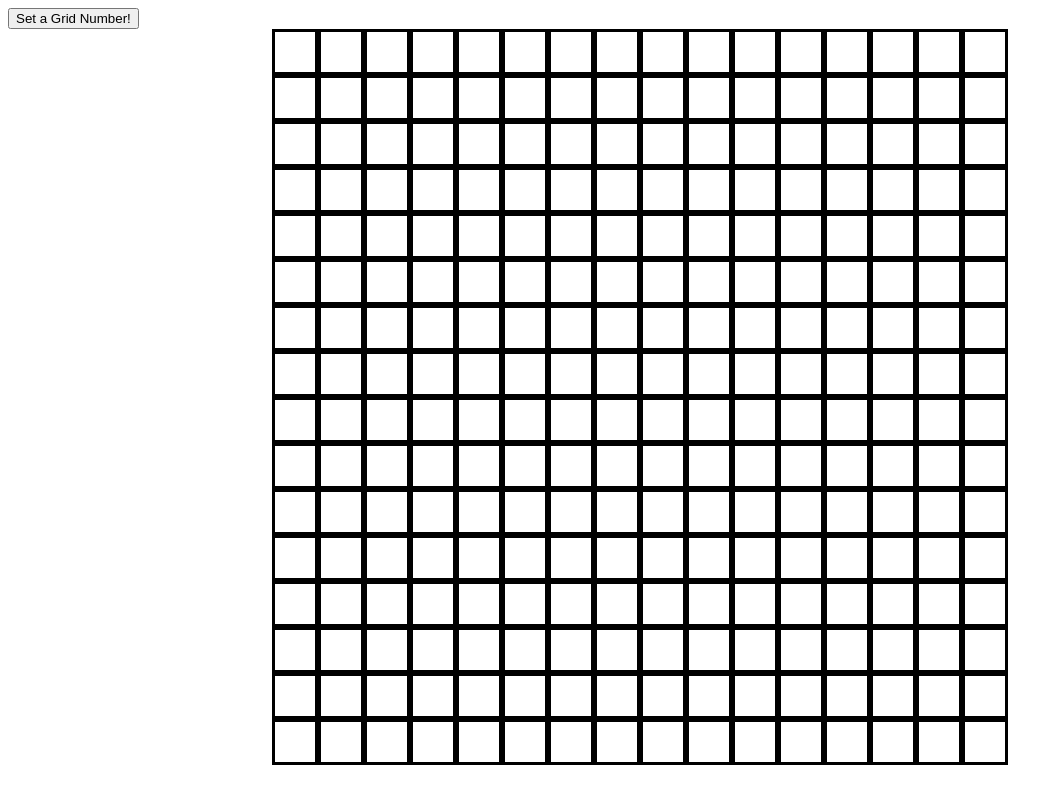
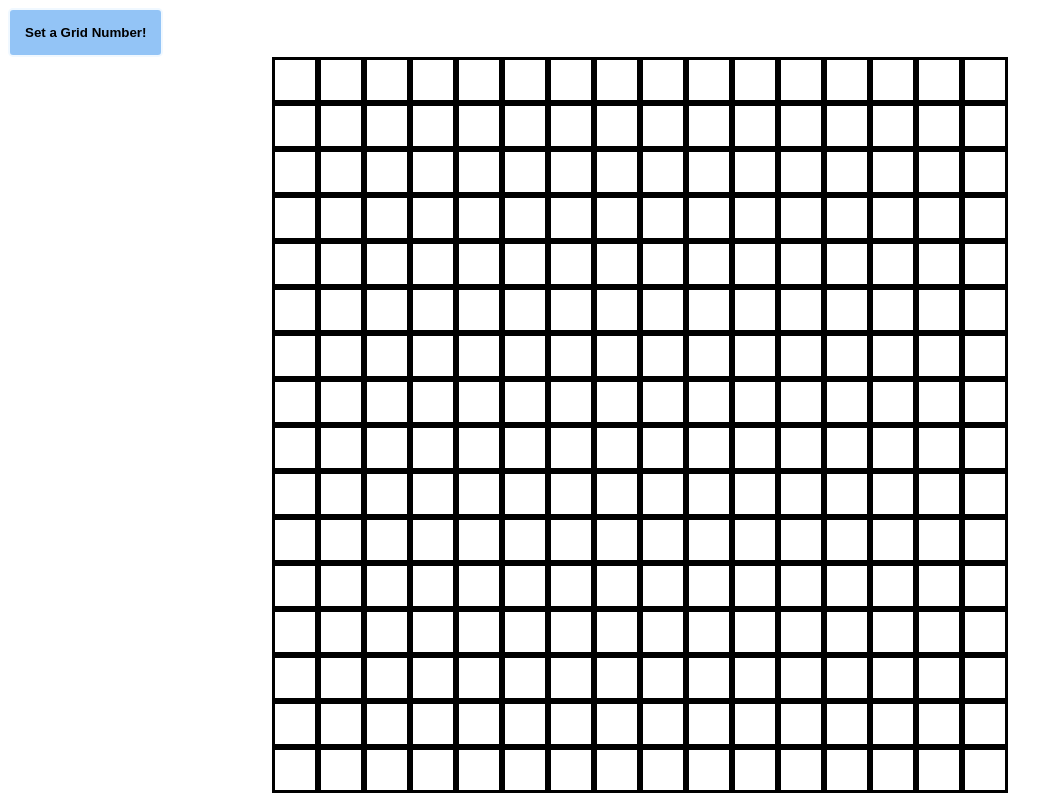
Before and after one commit to TiagoSobral/etch-a-sketch, a plain HTML site: page index.html in a window 1280 px wide. Shown: the whole page, without its empty margins (0-1063 px from the left). Drawn offline with Linux system fonts and the light colour scheme.

Commit message:
(feat) styling button

```diff
--- a/css/style.css
+++ b/css/style.css
@@ -9,3 +9,20 @@
     height: 40px;
     width: 40px;
 }
+
+.button {
+    display: flex;
+    justify-content: center;
+    margin: 40px;
+    padding: 10px;
+}
+
+button {
+    padding: 15px;
+    font-weight: bold;
+    background-color: rgb(147, 196, 246);
+    border-radius: 5px;
+    border-style: solid;
+    border-color: aliceblue;
+    border-width: 2px;
+}
```
